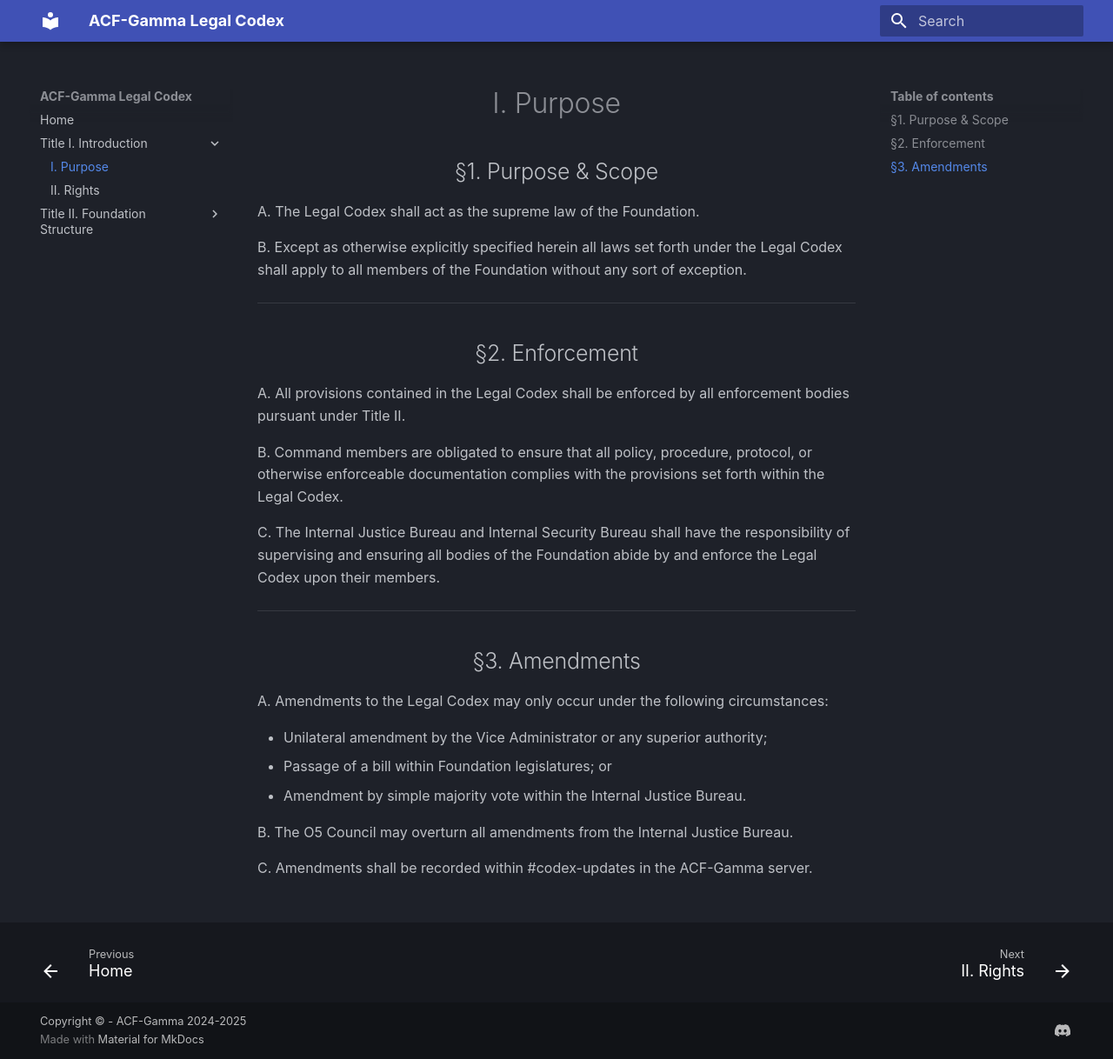
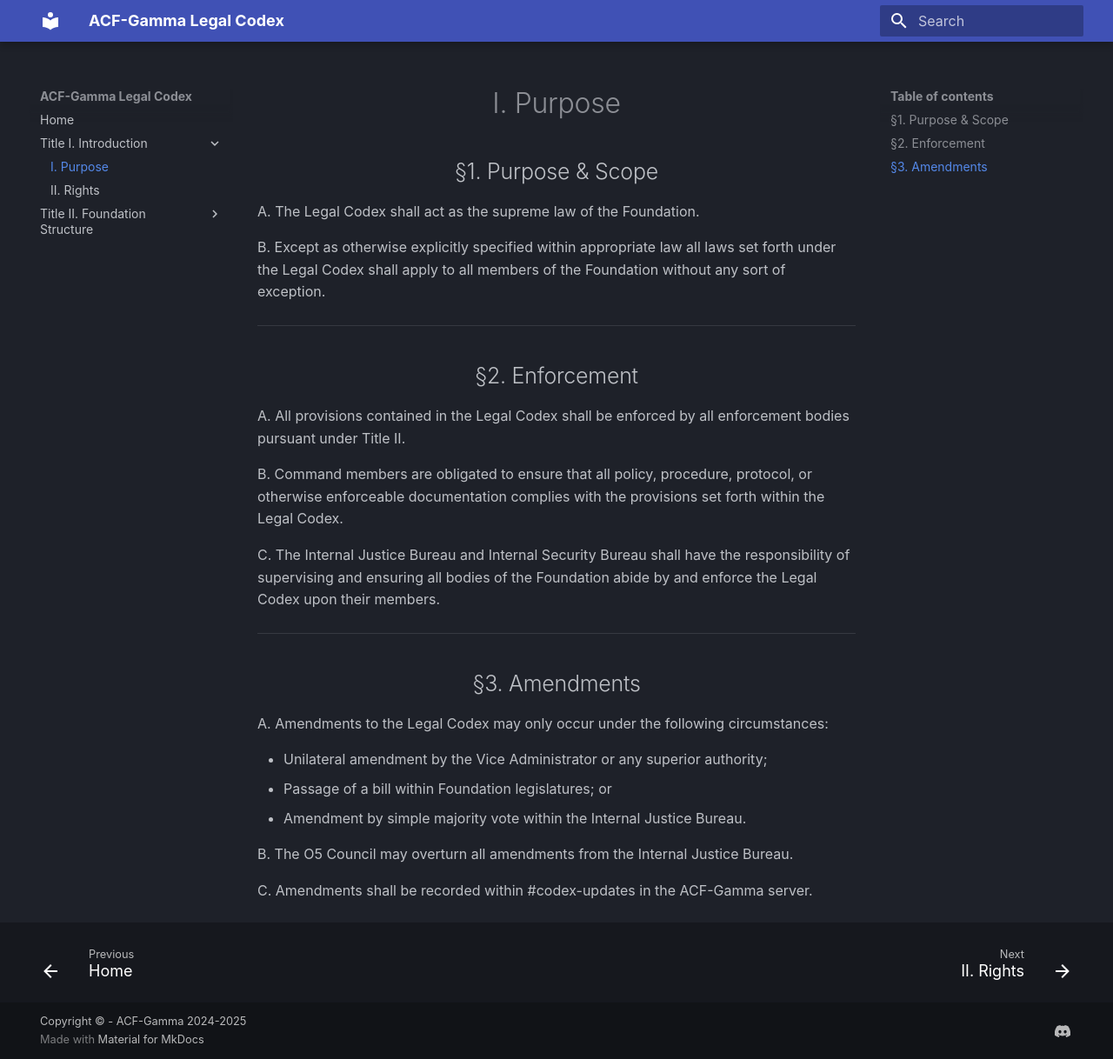
Before and after one commit to acf-gamma/legal-codex, an MkDocs documentation site: the page built from docs/Title I. Introduction/I. Purpose.md, in a window 1280 px wide and 1218 px high. Shown: the whole window at 87% size. Built offline with MkDocs 1.6.1 and Material for MkDocs 9.7.7, drawn with Linux system fonts in a browser that asks for light colours; some web fonts are replaced.

Commit message:
Update I. Purpose.md

```diff
--- a/docs/Title I. Introduction/I. Purpose.md
+++ b/docs/Title I. Introduction/I. Purpose.md
@@ -6,7 +6,7 @@ title: I. Purpose
 
 A. The Legal Codex shall act as the supreme law of the Foundation.
 
-B. Except as otherwise explicitly specified herein all laws set forth under the Legal Codex shall apply to all members of the Foundation without any sort of exception.
+B. Except as otherwise explicitly specified within appropriate law all laws set forth under the Legal Codex shall apply to all members of the Foundation without any sort of exception.
 
 ---
 
```
